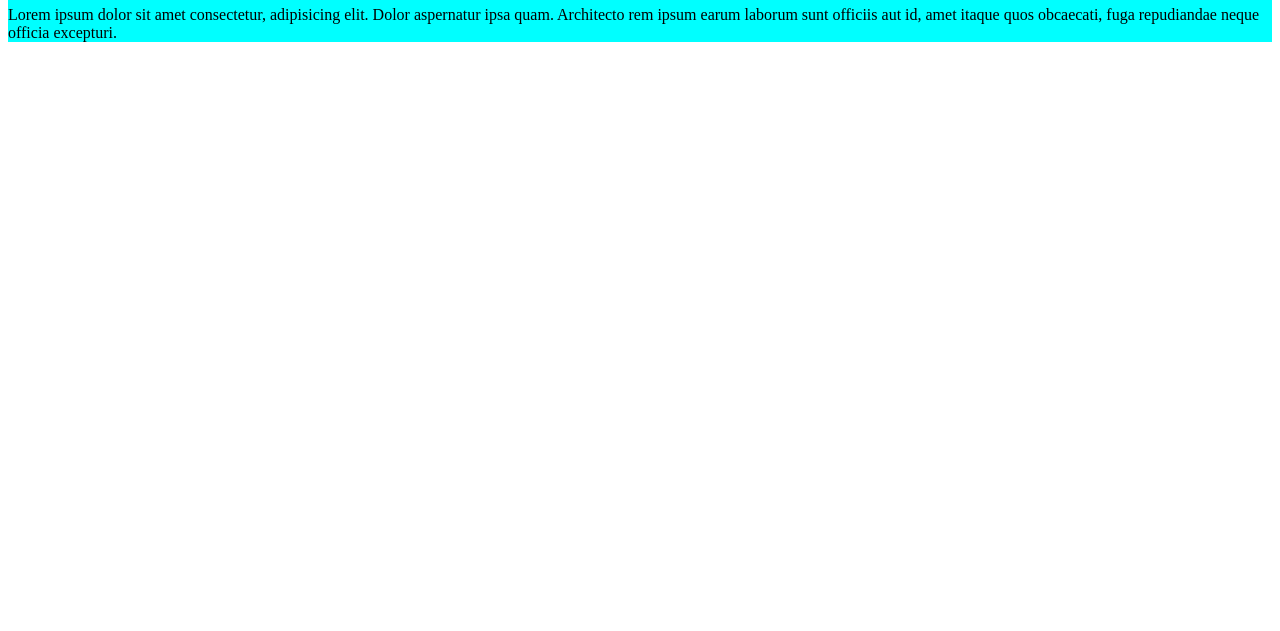
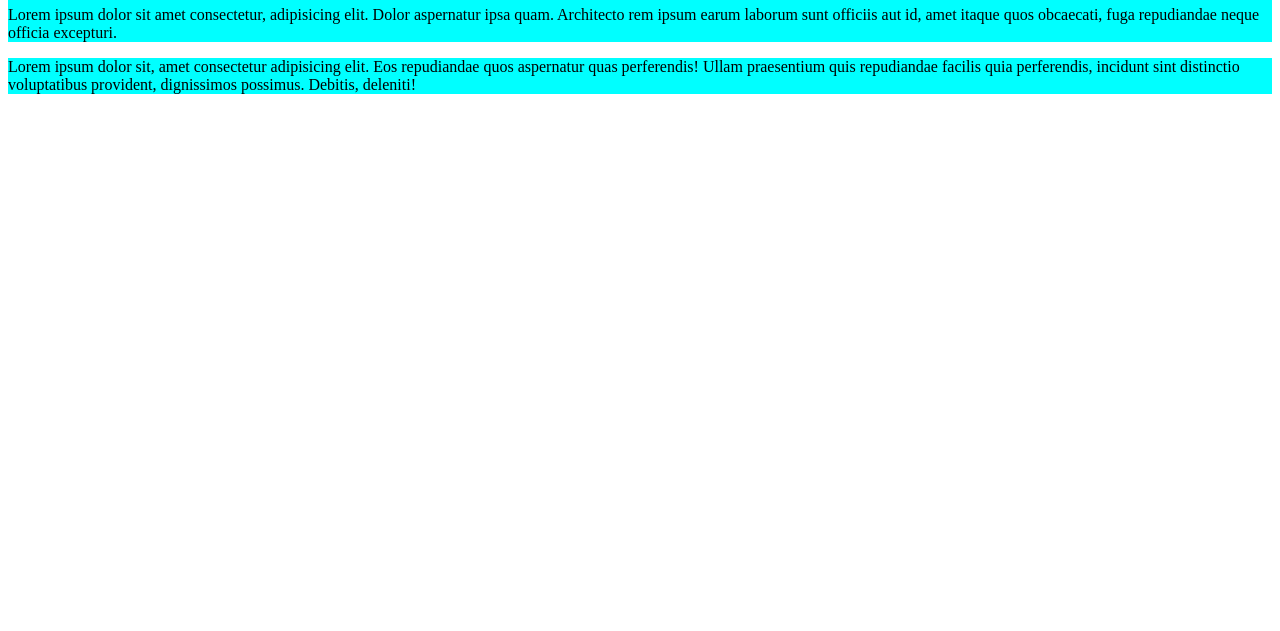
Before and after one commit to Huzaifa-727/my-simplpe-web, a plain HTML site: page hi.html in a window 1280 px wide. Shown: the part 169-800 px from the top of the page. Drawn offline with Linux system fonts and the light colour scheme.

Commit message:
prblm solved

```diff
--- a/hi.html
+++ b/hi.html
@@ -15,5 +15,8 @@
         <h1>second</h1>
         <p>Lorem ipsum dolor sit amet consectetur, adipisicing elit. Dolor aspernatur ipsa quam. Architecto rem ipsum earum laborum sunt officiis aut id, amet itaque quos obcaecati, fuga repudiandae neque officia excepturi.</p>
     </div>
+    <div>
+        <p>Lorem ipsum dolor sit, amet consectetur adipisicing elit. Eos repudiandae quos aspernatur quas perferendis! Ullam praesentium quis repudiandae facilis quia perferendis, incidunt sint distinctio voluptatibus provident, dignissimos possimus. Debitis, deleniti!</p>
+    </div>
 </body>
 </html>
```
